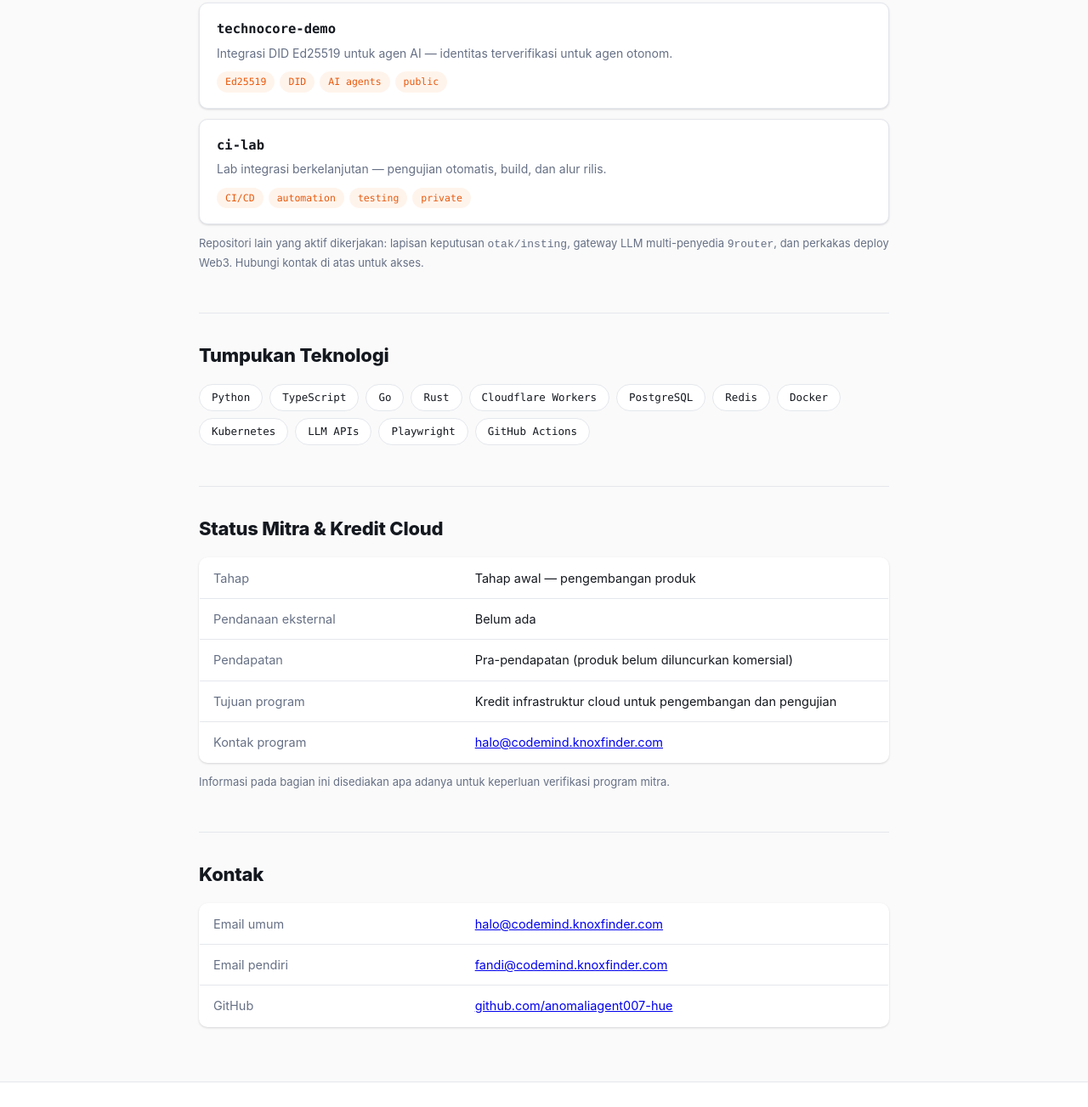
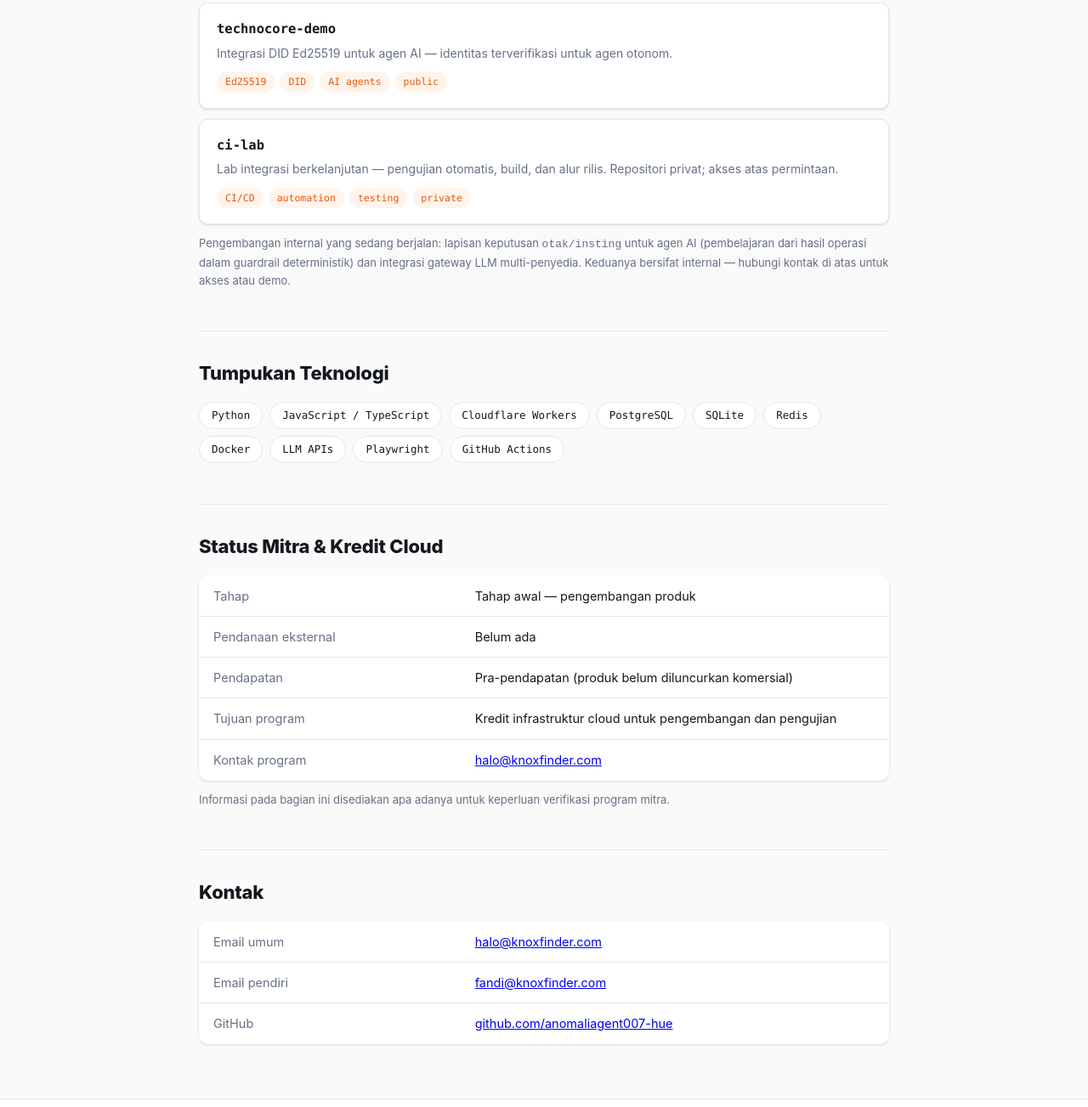
Before and after one commit to anomaliagent007-hue/codemind-landing, a plain HTML site: page startups.html in a window 1280 px wide. Shown: the part 1185-2488 px from the top of the page at 85% size. Drawn offline with Linux system fonts and the light colour scheme.

Commit message:
Fix broken/unsupported claims and unreachable contact email
- Contact email: codemind.knoxfinder.com has no MX record (subdomain) and
  cannot receive mail; switch to halo@knoxfinder.com / fandi@knoxfinder.com
  which are backed by Cloudflare Email Routing on the apex zone.
- ci-lab is a private repo, not a 404 from the public side; convert the
  broken anchor into a plain card labelled 'private - access on request'.
- Drop unverifiable stack entries (Go, Rust, Kubernetes); keep only what is
  evidenced by the public repos and tooling in use.
- Reword the internal-projects note so it no longer names private repos as
  if they were public.

```diff
--- a/startups.html
+++ b/startups.html
@@ -75,7 +75,7 @@
     <tr><td class="k">Bentuk</td><td>Proyek perangkat lunak &mdash; tahap awal, dikembangkan secara independen</td></tr>
     <tr><td class="k">Basis operasi</td><td>Indonesia</td></tr>
     <tr><td class="k">Situs</td><td>codemind.knoxfinder.com</td></tr>
-    <tr><td class="k">Kontak</td><td><a href="mailto:halo@codemind.knoxfinder.com">halo@codemind.knoxfinder.com</a></td></tr>
+    <tr><td class="k">Kontak</td><td><a href="mailto:halo@knoxfinder.com">halo@knoxfinder.com</a></td></tr>
     <tr><td class="k">Repositori</td><td><a href="https://github.com/anomaliagent007-hue">github.com/anomaliagent007-hue</a></td></tr>
     <tr><td class="k">Fokus</td><td>Infrastruktur AI: gateway multi-penyedia, orkestrasi agen, dan alat otomasi</td></tr>
   </table>
@@ -100,19 +100,19 @@
     <div class="rt"><span>Ed25519</span><span>DID</span><span>AI agents</span><span>public</span></div>
   </a>
 
-  <a class="repo" href="https://github.com/anomaliagent007-hue/ci-lab" target="_blank" rel="noopener">
+  <div class="repo">
     <div class="rn">ci-lab</div>
-    <div class="rd">Lab integrasi berkelanjutan &mdash; pengujian otomatis, build, dan alur rilis.</div>
+    <div class="rd">Lab integrasi berkelanjutan &mdash; pengujian otomatis, build, dan alur rilis. Repositori privat; akses atas permintaan.</div>
     <div class="rt"><span>CI/CD</span><span>automation</span><span>testing</span><span>private</span></div>
-  </a>
+  </div>
 
-  <p class="note">Repositori lain yang aktif dikerjakan: lapisan keputusan <code>otak/insting</code>, gateway LLM multi-penyedia <code>9router</code>, dan perkakas deploy Web3. Hubungi kontak di atas untuk akses.</p>
+  <p class="note">Pengembangan internal yang sedang berjalan: lapisan keputusan <code>otak/insting</code> untuk agen AI (pembelajaran dari hasil operasi dalam guardrail deterministik) dan integrasi gateway LLM multi-penyedia. Keduanya bersifat internal &mdash; hubungi kontak di atas untuk akses atau demo.</p>
 
   <h2>Tumpukan Teknologi</h2>
   <ul class="stack">
-    <li>Python</li><li>TypeScript</li><li>Go</li><li>Rust</li>
-    <li>Cloudflare Workers</li><li>PostgreSQL</li><li>Redis</li>
-    <li>Docker</li><li>Kubernetes</li><li>LLM APIs</li>
+    <li>Python</li><li>JavaScript / TypeScript</li>
+    <li>Cloudflare Workers</li><li>PostgreSQL</li><li>SQLite</li><li>Redis</li>
+    <li>Docker</li><li>LLM APIs</li>
     <li>Playwright</li><li>GitHub Actions</li>
   </ul>
 
@@ -122,14 +122,14 @@
     <tr><td class="k">Pendanaan eksternal</td><td>Belum ada</td></tr>
     <tr><td class="k">Pendapatan</td><td>Pra-pendapatan (produk belum diluncurkan komersial)</td></tr>
     <tr><td class="k">Tujuan program</td><td>Kredit infrastruktur cloud untuk pengembangan dan pengujian</td></tr>
-    <tr><td class="k">Kontak program</td><td><a href="mailto:halo@codemind.knoxfinder.com">halo@codemind.knoxfinder.com</a></td></tr>
+    <tr><td class="k">Kontak program</td><td><a href="mailto:halo@knoxfinder.com">halo@knoxfinder.com</a></td></tr>
   </table>
   <p class="note">Informasi pada bagian ini disediakan apa adanya untuk keperluan verifikasi program mitra.</p>
 
   <h2>Kontak</h2>
   <table>
-    <tr><td class="k">Email umum</td><td><a href="mailto:halo@codemind.knoxfinder.com">halo@codemind.knoxfinder.com</a></td></tr>
-    <tr><td class="k">Email pendiri</td><td><a href="mailto:fandi@codemind.knoxfinder.com">fandi@codemind.knoxfinder.com</a></td></tr>
+    <tr><td class="k">Email umum</td><td><a href="mailto:halo@knoxfinder.com">halo@knoxfinder.com</a></td></tr>
+    <tr><td class="k">Email pendiri</td><td><a href="mailto:fandi@knoxfinder.com">fandi@knoxfinder.com</a></td></tr>
     <tr><td class="k">GitHub</td><td><a href="https://github.com/anomaliagent007-hue">github.com/anomaliagent007-hue</a></td></tr>
   </table>
 </main>
```
Also changed, not shown: index.html (+1 -1 lines).
